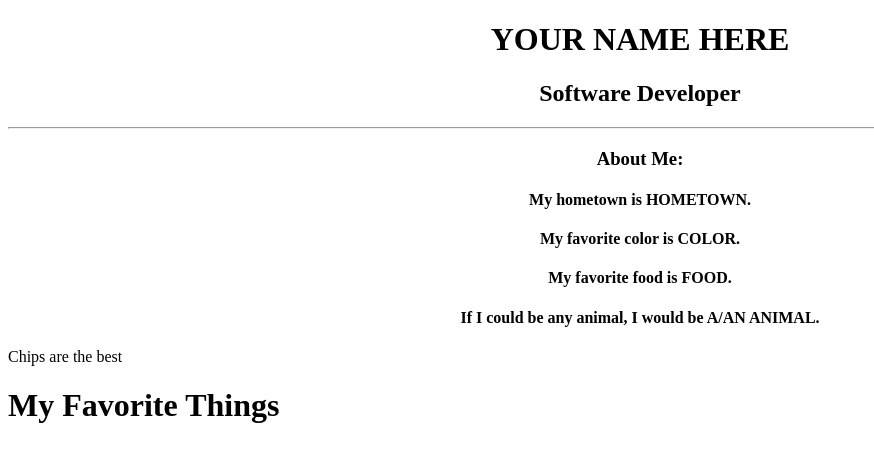
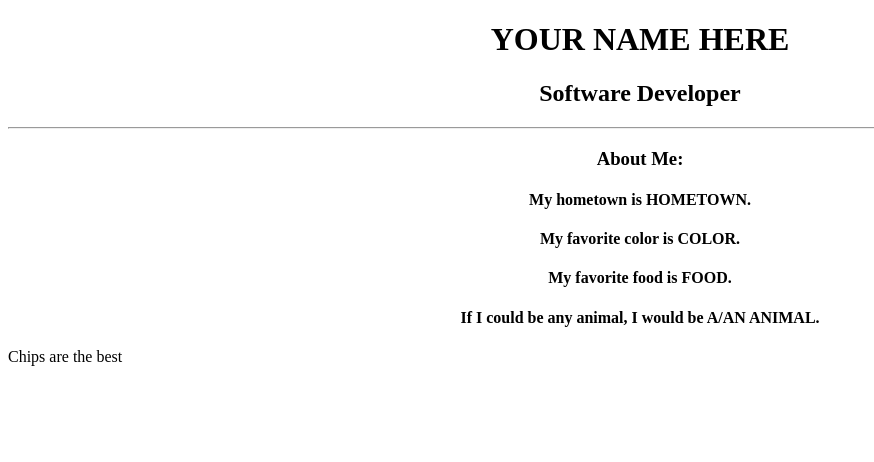
Before and after one commit to Whsong97/day-3, a plain HTML site: page index.html in a window 1280 px wide. Shown: the whole page, without its empty margins (0-874 px from the left). Drawn offline with Linux system fonts and the light colour scheme.

Commit message:
Update index.html

```diff
--- a/index.html
+++ b/index.html
@@ -26,25 +26,5 @@
 	<title>My Favorite Things</title>
   </head>
   <body>
-	<!--
-	  DIRECTIONS: Let's discuss some of our favorite things!
 
-	  1. Create the h2 tag "Favorite Foods."
-	  2. Create an unordered list of at least three of your favorite foods.
-	  3. Make an h2 header for "Favorite Animals."
-	  4. Make an ordered list of at least three of your favorite animals.
-	  5. Make an h3 header for "Cute Animals."
-	  6. Are you a cat or a dog person? Why not both? Make a paragraph tag containing the text, "It's raining cats and dogs!"
-	  7. Make an image tag with the alt attribute set to "Dog Picture" and the src attribute set to "http://place-puppy.com/200x200"
-	  8. Make an image tag with the alt attribute set to "Cat Picture" and the src attribute set to "http://placekitten.com/200/200"
-	  9. Don't forget to give credit! Let's make a link tag (<a>) that credits placekitten. The href attribute should be set to the website address "http://placekitten.com" and the link text (between the opening and closing tags) should be "Place Kitten."
-	  10. Repeat step 9 for place-puppy.
-	  11. Wrap your two links from steps 9 and 10 in a paragraph (<p>) tag to place them on their own line.
-
-	  BONUS:
-	  - The numbers on the placeholder links represent the image size in pixels. Try changing the numbers to see different images of cats and dogs in various sizes.
-	  - Explore a little! There are tons of image placeholder sites-not just for cats and dogs, but for many different interests. Find one that you really like and put an example in.
-	-->
-	<h1>My Favorite Things</h1>
-  </body>
 </html>
```
